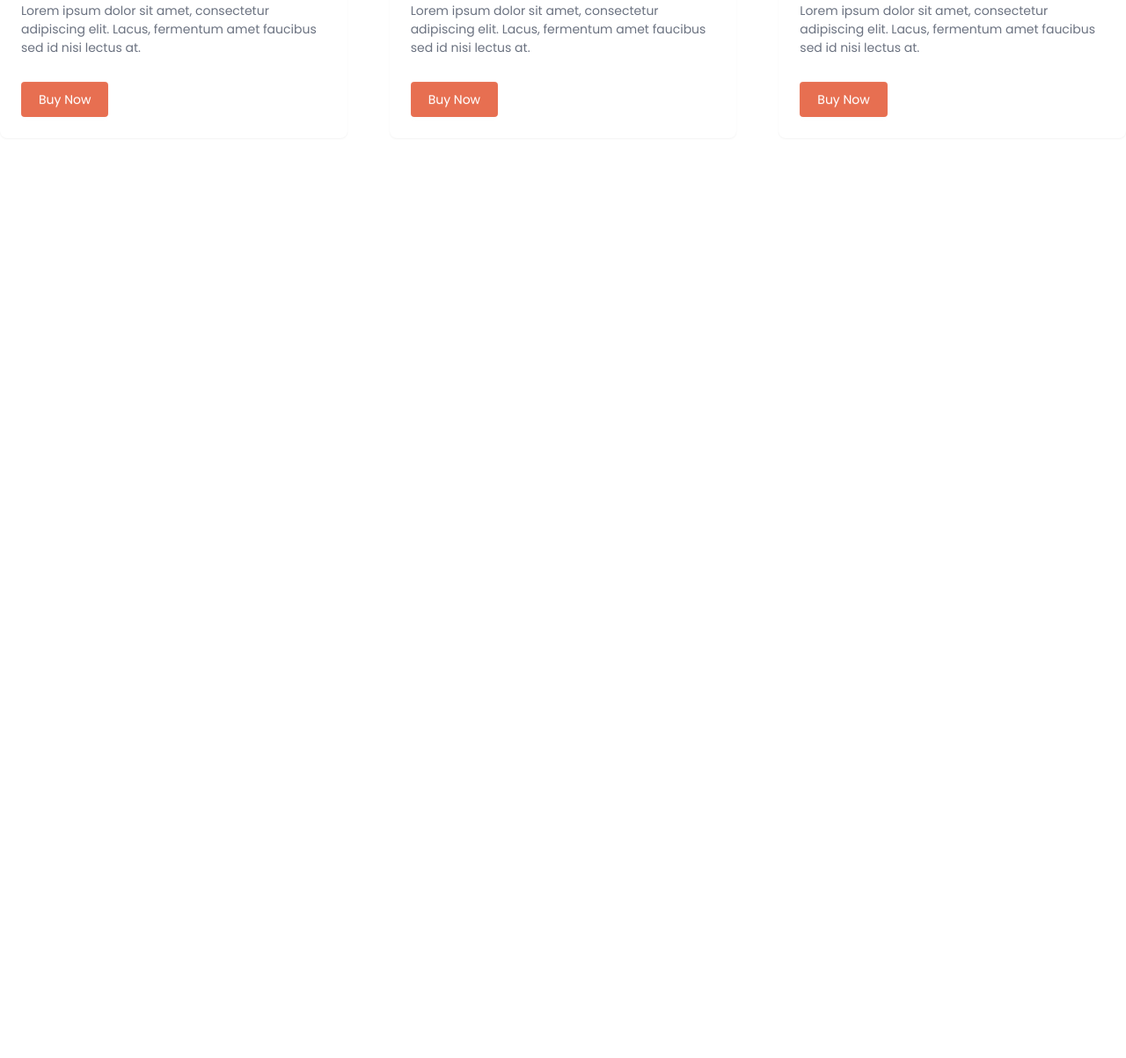
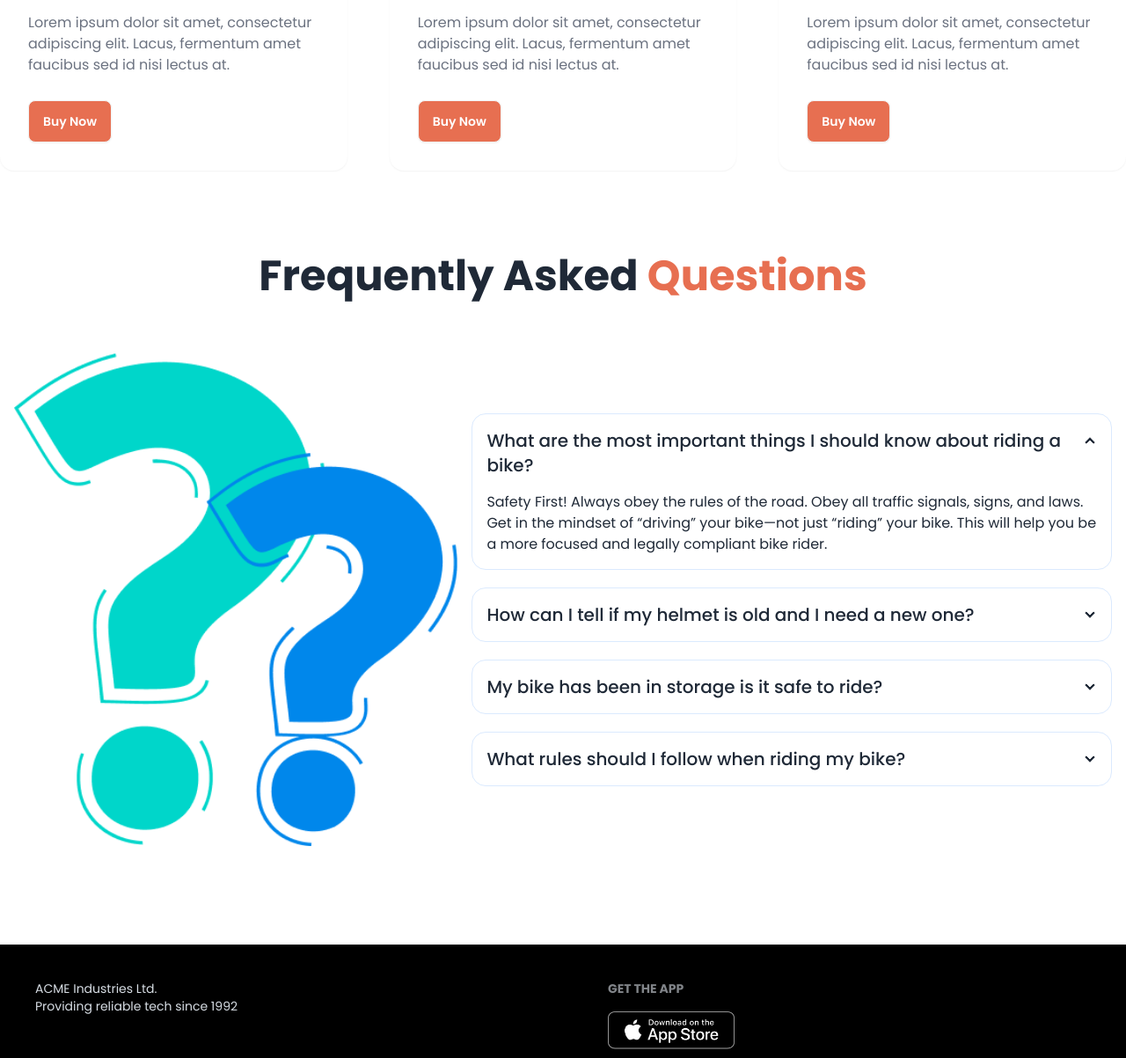
Before and after one commit to Nashitgit/Biker-Zone, a plain HTML site: page index.html in a window 1280 px wide. Shown: the part 1144-2347 px from the top of the page at 88% size. Before the commit the page ends 1397 px from the top, so only its background shows below. Drawn offline with nearby package versions, Linux system fonts and the light colour scheme.

Commit message:
FAQ section and footer started

```diff
--- a/index.html
+++ b/index.html
@@ -5,9 +5,7 @@
     <meta charset="UTF-8">
     <meta name="viewport" content="width=device-width, initial-scale=1.0">
     <title>Biker zone</title>
-    <!-- daisyUi cdn -->
-    <link href="https://cdn.jsdelivr.net/npm/daisyui@5" rel="stylesheet" type="text/css" />
-    <script src="https://cdn.jsdelivr.net/npm/@tailwindcss/browser@4"></script>
+
     <!-- google font -->
     <link rel="preconnect" href="https://fonts.googleapis.com">
     <link rel="preconnect" href="https://fonts.gstatic.com" crossorigin>
@@ -22,6 +20,10 @@
         }
     </style>
 
+    <!-- daisyUi cdn -->
+
+    <link href="https://cdn.jsdelivr.net/npm/daisyui@4.12.24/dist/full.min.css" rel="stylesheet" type="text/css" />
+    <script src="https://cdn.tailwindcss.com"></script>
     <!-- tailwind -->
     <script src="https://cdn.tailwindcss.com"></script>
 
@@ -89,7 +91,7 @@
                         <h2 class="text-6xl font-bold">Ride-on R15 V4 <br> with Smile</h2>
                         <p>Amet minim mollit non deserunt ullamco
                             est sit aliqua dolor do amet sint. Velit officia consequat duis enim velit mollit.</p>
-                        <button class="btn bg-bike-primary text-white px-7 py-6">Purchase</button>
+                        <button class="btn bg-bike-primary text-white">Purchase</button>
                     </div>
                     <!-- image -->
                     <div class="flex-1">
@@ -110,7 +112,7 @@
                         <h2 class="text-6xl font-bold">Ride-on R15 V4 <br> with Smile</h2>
                         <p>Amet minim mollit non deserunt ullamco
                             est sit aliqua dolor do amet sint. Velit officia consequat duis enim velit mollit.</p>
-                        <button class="btn bg-bike-primary text-white px-7 py-6">Purchase</button>
+                        <button class="btn bg-bike-primary text-white">Purchase</button>
                     </div>
                     <!-- image -->
                     <div class="flex-1">
@@ -131,7 +133,7 @@
                         <h2 class="text-6xl font-bold">Ride-on R15 V4 <br> with Smile</h2>
                         <p>Amet minim mollit non deserunt ullamco
                             est sit aliqua dolor do amet sint. Velit officia consequat duis enim velit mollit.</p>
-                        <button class="btn bg-bike-primary text-white px-7 py-6">Purchase</button>
+                        <button class="btn bg-bike-primary text-white">Purchase</button>
                     </div>
                     <!-- image -->
                     <div class="flex-1">
@@ -152,7 +154,7 @@
                         <h2 class="text-6xl font-bold">Ride-on R15 V4 <br> with Smile</h2>
                         <p>Amet minim mollit non deserunt ullamco
                             est sit aliqua dolor do amet sint. Velit officia consequat duis enim velit mollit.</p>
-                        <button class="btn bg-bike-primary text-white px-7 py-6">Purchase</button>
+                        <button class="btn bg-bike-primary text-white">Purchase</button>
                     </div>
                     <!-- image -->
                     <div class="flex-1">
@@ -189,11 +191,12 @@
                     </figure>
                     <div class="card-body space-y-5">
                         <h2 class="card-title text-2xl font-semibold">Ducati XDIAVEL S-73</h2>
-                        <p class="text-gray-500">Lorem ipsum dolor sit amet, consectetur adipiscing elit. Lacus, fermentum amet faucibus sed
+                        <p class="text-gray-500">Lorem ipsum dolor sit amet, consectetur adipiscing elit. Lacus,
+                            fermentum amet faucibus sed
                             id nisi lectus at.
                         </p>
                         <div class="card-actions">
-                            <button class="btn bg-bike-primary px-5 text-white">Buy Now</button>
+                            <button class="btn bg-bike-primary text-white">Buy Now</button>
                         </div>
                     </div>
                 </div>
@@ -204,11 +207,12 @@
                     </figure>
                     <div class="card-body space-y-5">
                         <h2 class="card-title text-2xl font-semibold">Motorcycle and Scooters</h2>
-                        <p class="text-gray-500">Lorem ipsum dolor sit amet, consectetur adipiscing elit. Lacus, fermentum amet faucibus sed
+                        <p class="text-gray-500">Lorem ipsum dolor sit amet, consectetur adipiscing elit. Lacus,
+                            fermentum amet faucibus sed
                             id nisi lectus at.
                         </p>
                         <div class="card-actions">
-                            <button class="btn bg-bike-primary px-5 text-white">Buy Now</button>
+                            <button class="btn bg-bike-primary text-white">Buy Now</button>
                         </div>
                     </div>
                 </div>
@@ -219,11 +223,12 @@
                     </figure>
                     <div class="card-body space-y-5">
                         <h2 class="card-title text-2xl font-semibold">Honda CBR 500R</h2>
-                        <p class="text-gray-500">Lorem ipsum dolor sit amet, consectetur adipiscing elit. Lacus, fermentum amet faucibus sed
+                        <p class="text-gray-500">Lorem ipsum dolor sit amet, consectetur adipiscing elit. Lacus,
+                            fermentum amet faucibus sed
                             id nisi lectus at.
                         </p>
                         <div class="card-actions">
-                            <button class="btn bg-bike-primary px-5 text-white">Buy Now</button>
+                            <button class="btn bg-bike-primary text-white">Buy Now</button>
                         </div>
                     </div>
                 </div>
@@ -232,11 +237,97 @@
 
 
         <!-- Happy Client Section -->
-         <section></section>
+        <section></section>
+
+
+
+        <!-- FAQ section -->
+        <section class="my-24">
+            <h3 class="text-5xl font-bold text-center mb-12">Frequently Asked <span
+                    class="text-bike-primary">Questions</span></h3>
+
+            <div class="hero ">
+                <div class="hero-content flex-col lg:flex-row">
+                    <img src="./images/others/faq.png" class="w-full rounded-lg" />
+                    <!-- accordion -->
+                    <div class="space-y-5">
+                        <div class="collapse collapse-arrow border border-blue-100">
+                            <input type="radio" name="my-accordion-2" checked="checked" />
+                            <div class="collapse-title text-xl font-medium">What are the most important things I should
+                                know about riding a bike?
+                            </div>
+                            <div class="collapse-content">
+                                <p>Safety First! Always obey the rules of the road. Obey all traffic signals, signs, and
+                                    laws. Get in the mindset of “driving” your bike—not just “riding” your bike. This
+                                    will help you be a more focused and legally compliant bike rider. </p>
+                            </div>
+                        </div>
+                        <div class="collapse collapse-arrow border border-blue-100">
+                            <input type="radio" name="my-accordion-2" />
+                            <div class="collapse-title text-xl font-medium">How can I tell if my helmet is old and I
+                                need a
+                                new one?
+                            </div>
+                            <div class="collapse-content">
+                                <p>Safety First! Always obey the rules of the road. Obey all traffic signals, signs, and
+                                    laws. Get in the mindset of “driving” your bike—not just “riding” your bike. This
+                                    will help you be a more focused and legally compliant bike rider.</p>
+                            </div>
+                        </div>
+                        <div class="collapse collapse-arrow border border-blue-100">
+                            <input type="radio" name="my-accordion-2" />
+                            <div class="collapse-title text-xl font-medium">My bike has been in storage is it safe to
+                                ride?
+                            </div>
+                            <div class="collapse-content">
+                                <p>Safety First! Always obey the rules of the road. Obey all traffic signals, signs, and
+                                    laws. Get in the mindset of “driving” your bike—not just “riding” your bike. This
+                                    will help you be a more focused and legally compliant bike rider.</p>
+                            </div>
+                        </div>
+                        <div class="collapse collapse-arrow border border-blue-100">
+                            <input type="radio" name="my-accordion-2" />
+                            <div class="collapse-title text-xl font-medium">What rules should I follow when riding my
+                                bike?
+                            </div>
+                            <div class="collapse-content">
+                                <p>Safety First! Always obey the rules of the road. Obey all traffic signals, signs, and
+                                    laws. Get in the mindset of “driving” your bike—not just “riding” your bike. This
+                                    will help you be a more focused and legally compliant bike rider.</p>
+                            </div>
+                        </div>
+                    </div>
+                </div>
+
+            </div>
+        </section>
+
+
     </main>
 
     <!-- Footer Section -->
-    <footer></footer>
+    <footer class="footer bg-black text-neutral-content p-10">
+        <aside>
+
+            <p>
+                ACME Industries Ltd.
+                <br />
+                Providing reliable tech since 1992
+            </p>
+        </aside>
+        <nav>
+            <h6 class="footer-title">Get the App</h6>
+            <div class="grid grid-cols-1 gap-4 ">
+                <a>
+                    <img class="w-36" src="./images/others/ios.png" alt="">
+                </a>
+                <a>
+                    <img class="w-36" src="./images/others/android.png" alt="">
+                </a>
+
+            </div>
+        </nav>
+    </footer>
 </body>
 
 </html>
```
